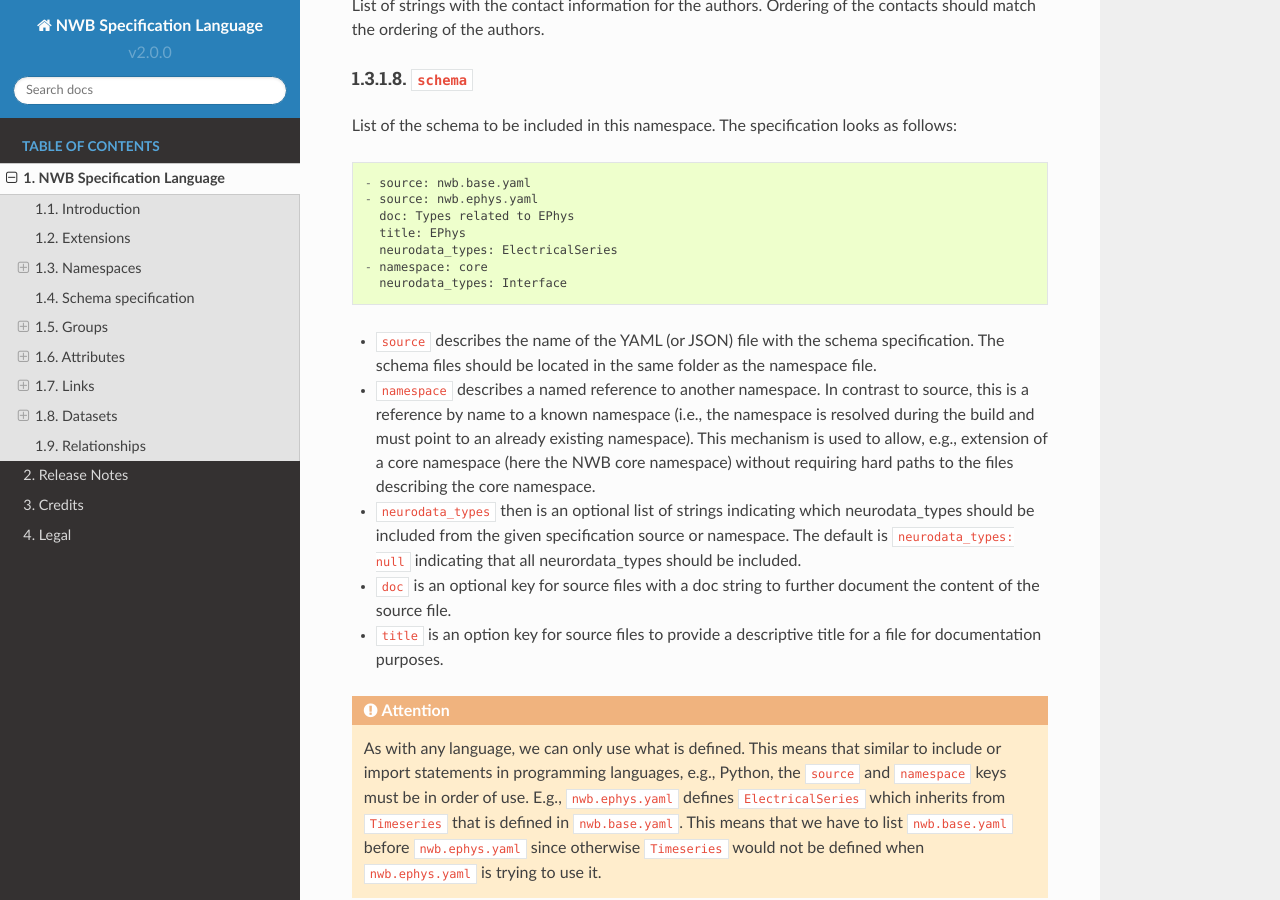
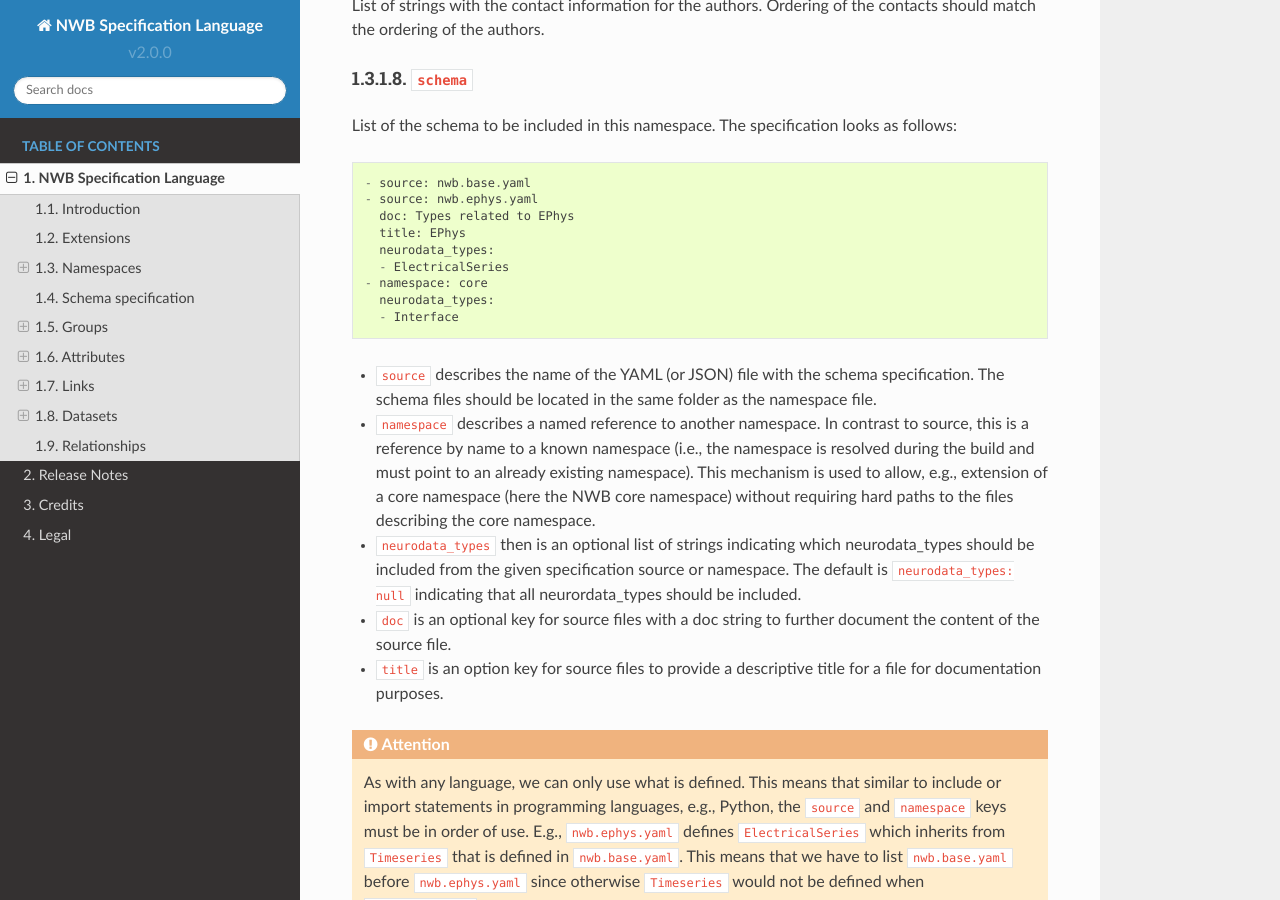
Before and after one commit to NeurodataWithoutBorders/nwb-schema, a Sphinx documentation site: the page built from docs/language/source/specification_language_description.rst, in a window 1280 px wide and 900 px high, scrolled down 3299 px. Built offline with Sphinx 7.4.7 and the Read the Docs theme 2.0.0, drawn with Linux system fonts in a browser that asks for light colours.

```diff
--- a/docs/language/source/specification_language_description.rst
+++ b/docs/language/source/specification_language_description.rst
@@ -175,9 +175,11 @@ List of the schema to be included in this namespace. The specification looks as
      - source: nwb.ephys.yaml
        doc: Types related to EPhys
        title: EPhys
-       neurodata_types: ElectricalSeries
+       neurodata_types:
+       - ElectricalSeries
      - namespace: core
-       neurodata_types: Interface
+       neurodata_types:
+       - Interface
 
 * ``source`` describes the name of the YAML (or JSON) file with the schema specification. The schema files should be located in the same folder as the namespace file.
 * ``namespace`` describes a named reference to another namespace. In contrast to source, this is a reference by name to a known namespace (i.e., the namespace is resolved during the build and must point to an already existing namespace). This mechanism is used to allow, e.g., extension of a core namespace (here the NWB core namespace) without requiring hard paths to the files describing the core namespace.
```
